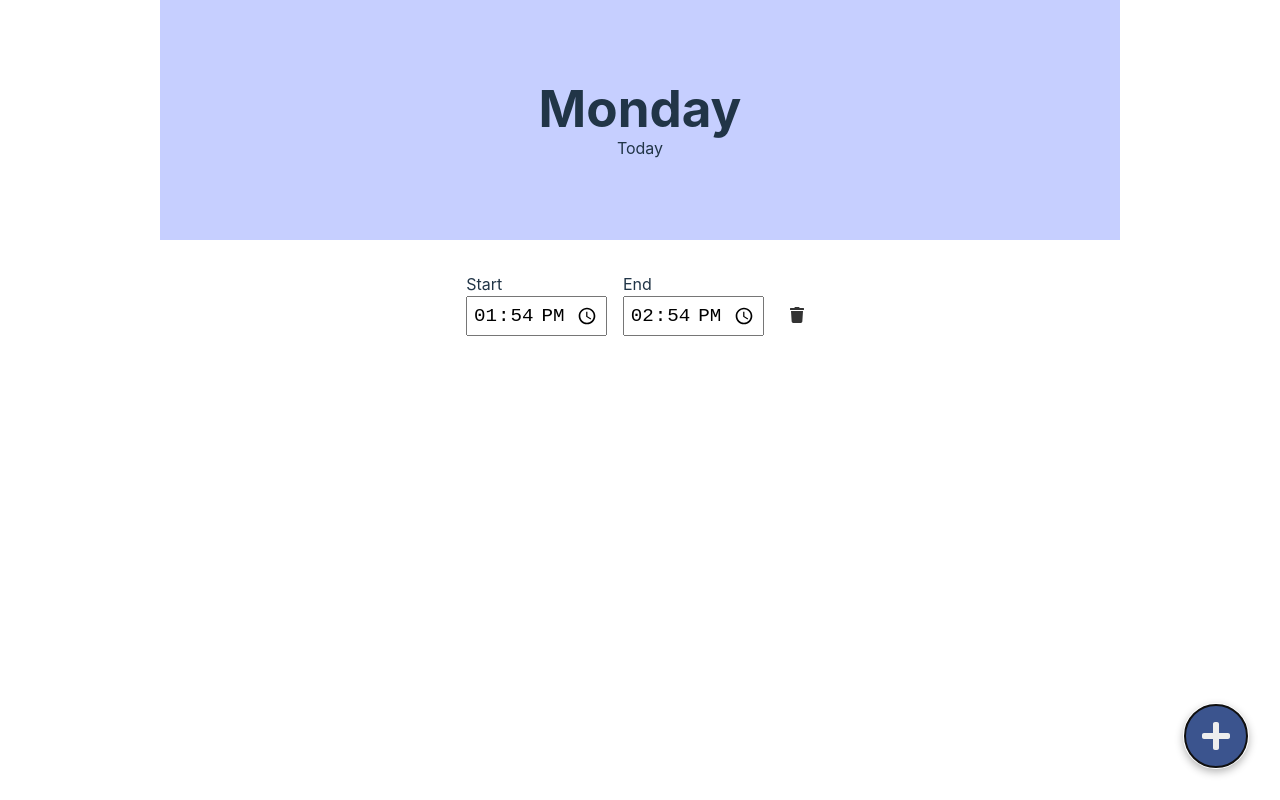
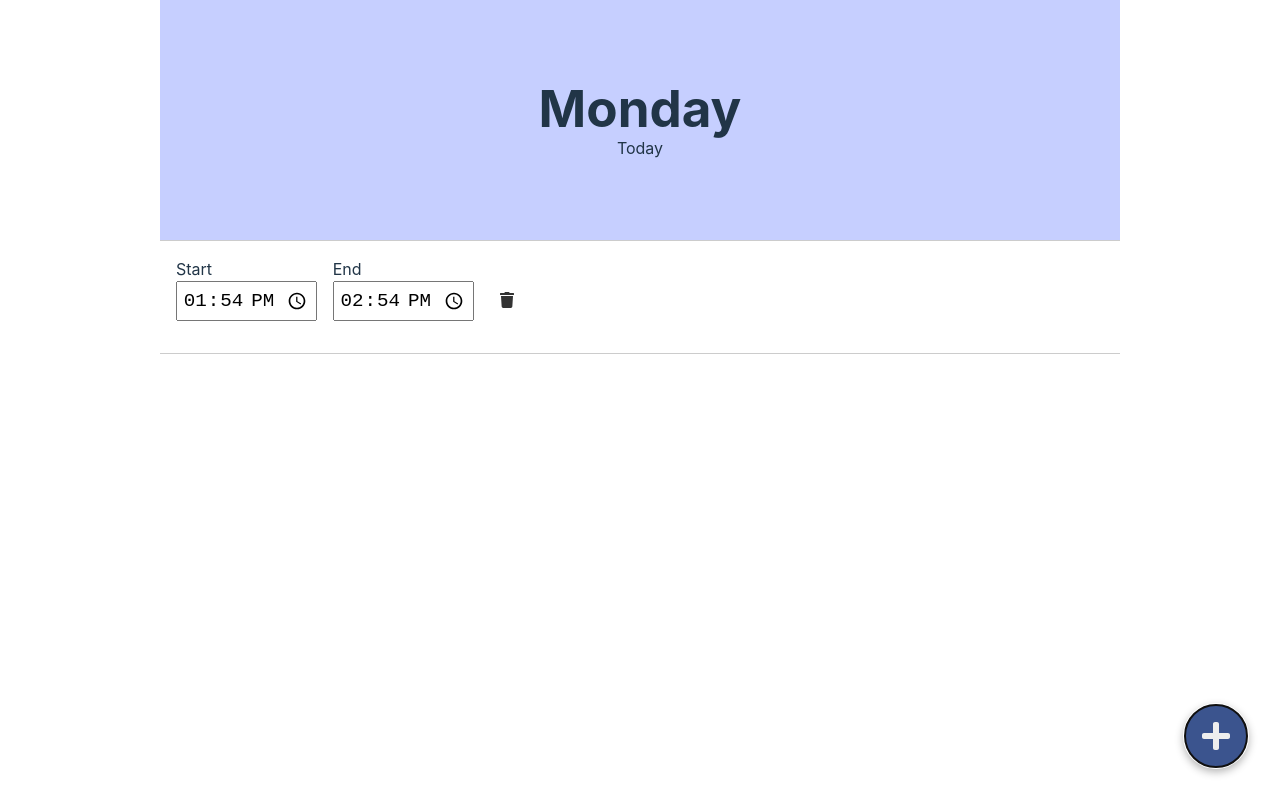
Before and after one commit to andreasnilssondev/naptimer, a React (Vite) app: page / in a window 1280 px wide. Both pictures are taken after a click on the button 1216 px from the left and 736 px from the top of the page. Built offline with nearby package versions, Linux system fonts and the light colour scheme; some icons are missing.

Commit message:
more space

```diff
--- a/src/App.tsx
+++ b/src/App.tsx
@@ -1,28 +1,14 @@
-import { isSameDay } from 'date-fns';
-import { useCurrentDate } from 'hooks/useCurrentDate';
 import { Header } from 'components/Header';
-import { NextButton } from 'components/NextButton';
-import { PreviousButton } from 'components/PreviousButton';
-import { useNaps } from 'hooks/useNaps';
-import { Nap } from 'components/Nap';
 import { AddButton } from 'components/AddButton';
-import { Container, Grid } from './styled';
+import { NapList } from 'components/NapList';
+import { Container } from './styled';
 import './App.css';
 
 function App() {
-  const { naps } = useNaps();
-  const { currentDate } = useCurrentDate();
-
   return (
     <Container>
       <Header />
-      <Grid>
-        {naps
-          .filter(({ start }) => isSameDay(start, currentDate))
-          .map(nap => (
-            <Nap key={nap.id} id={nap.id} start={nap.start} end={nap.end} />
-          ))}
-      </Grid>
+      <NapList />
       <AddButton />
     </Container>
   );
--- a/src/components/Header/styled.ts
+++ b/src/components/Header/styled.ts
@@ -5,7 +5,6 @@ export const Container = styled.div`
   justify-content: space-between;
   align-items: center;
   padding: 5rem 0;
-  margin-bottom: 2rem;
   background-color: #c6cfff;
   text-align: center;
 `;
--- a/src/components/Nap/styled.ts
+++ b/src/components/Nap/styled.ts
@@ -8,7 +8,7 @@ export const Label = styled.label`
 
 export const Grid = styled.div`
   display: flex;
-  justify-content: center;
+  justify-content: flex-start;
   align-items: flex-end;
   gap: 1rem;
   margin-bottom: 1rem;
--- /dev/null
+++ b/src/components/NapList/index.tsx
@@ -0,0 +1,22 @@
+import { isSameDay } from 'date-fns';
+import { Nap } from 'components/Nap';
+import { useNaps } from 'hooks/useNaps';
+import { useCurrentDate } from 'hooks/useCurrentDate';
+import { Container, Item } from './styled';
+
+export function NapList() {
+  const { naps } = useNaps();
+  const { currentDate } = useCurrentDate();
+
+  return (
+    <Container>
+      {naps
+        .filter(({ start }) => isSameDay(start, currentDate))
+        .map(nap => (
+          <Item>
+            <Nap key={nap.id} id={nap.id} start={nap.start} end={nap.end} />
+          </Item>
+        ))}
+    </Container>
+  );
+}
--- /dev/null
+++ b/src/components/NapList/styled.ts
@@ -0,0 +1,15 @@
+import styled from 'styled-components';
+
+export const Container = styled.ul`
+  list-style-type: none;
+`;
+
+export const Item = styled.li`
+  display: block;
+  padding: 1rem;
+  border-bottom: 1px solid #ccc;
+
+  &:first-child {
+    border-top: 1px solid #ccc;
+  }
+`;
--- a/src/styled.ts
+++ b/src/styled.ts
@@ -6,7 +6,3 @@ export const Container = styled.div`
   max-width: 60rem;
   margin: 0 auto;
 `;
-
-export const Grid = styled.div`
-  margin: 0 auto;
-`;
```
